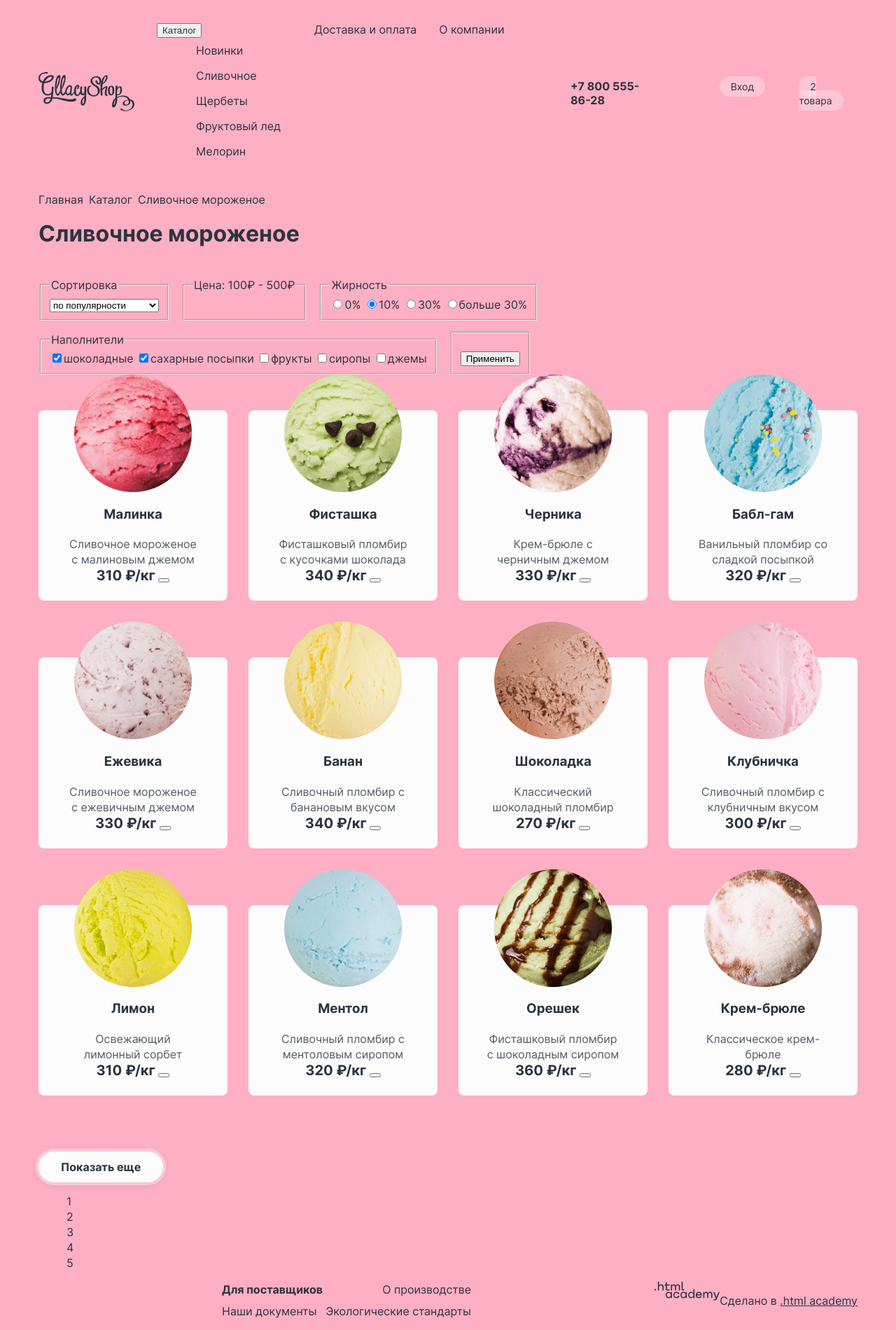
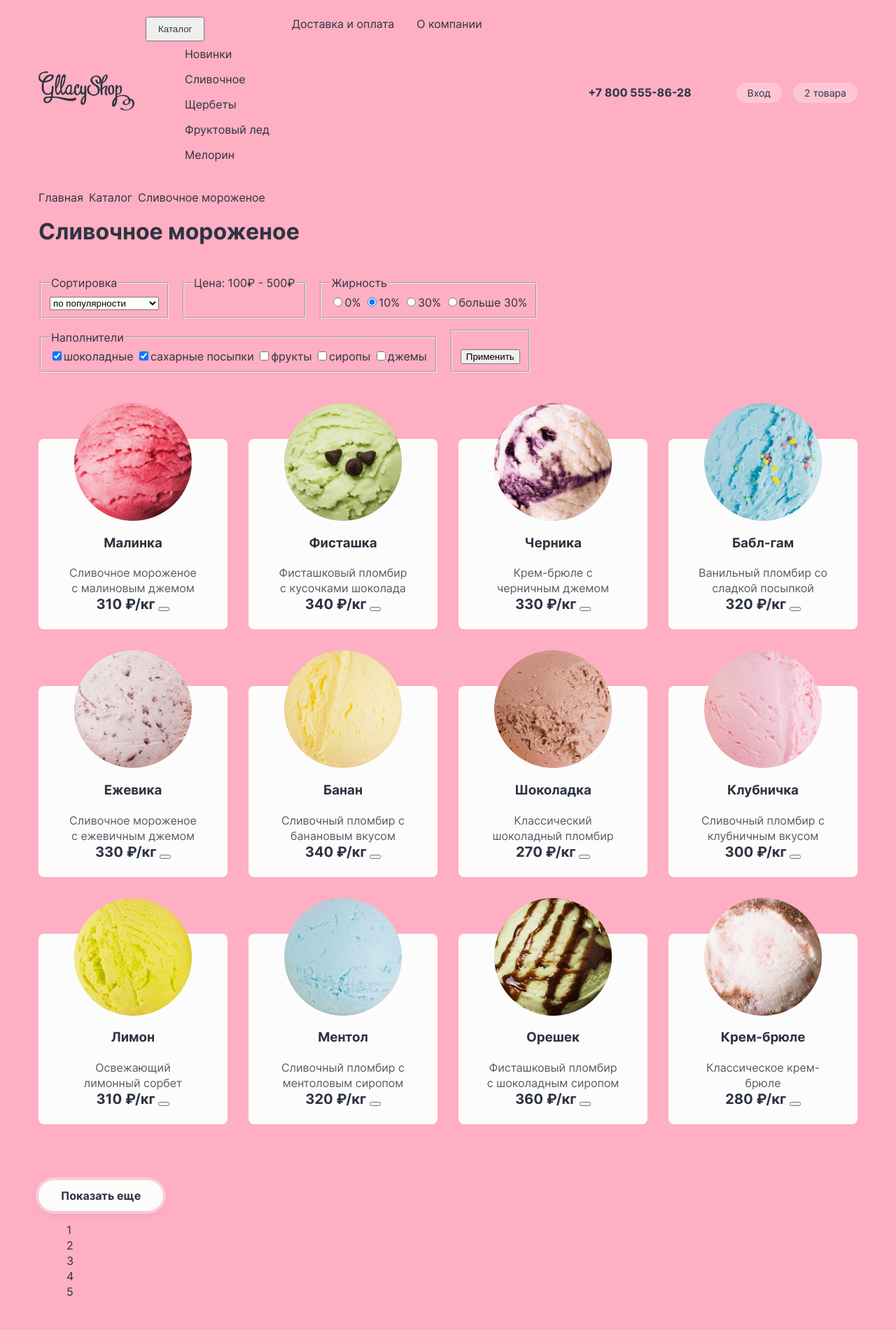
Before and after one commit to htmlacademy-htmlcss/2406519-gllacy-1, a plain HTML site: page catalog-creamy.html in a window 1280 px wide. Shown: the top 1900 px of the page at 70% size. Drawn offline with Linux system fonts and the light colour scheme.

Commit message:
Микросетки на флексах для всех страниц

```diff
--- a/catalog-creamy.html
+++ b/catalog-creamy.html
@@ -12,7 +12,7 @@
       <nav class="navigation">
         <a href="index.html"><img class="logo" src="images/logos/logo.svg" width="137" height="56" alt="Глейси"></a>
         <ul class="navigation-list">
-          <li class="navigation-item">
+          <li>
             <button class="navigation-link" type="button">Каталог</button>
             <ul>
               <li class="popover-item">
@@ -37,31 +37,31 @@
             </ul>
           </li>
 
-          <li class="navigation-item">
+          <li>
             <a class="navigation-link" href="#">Доставка и оплата</a>
           </li>
 
-          <li class="navigation-item">
+          <li>
             <a class="navigation-link" href="#">О компании</a>
           </li>
         </ul>
 
         <ul class="navigation-user">
-          <li class="navigation-item">
+          <li>
             <a class="phone" href="tel:+78005558628">+7 800 555-86-28</a>
           </li>
 
-          <li class="navigation-item">
+          <li>
             <a class="navigation-link" href="#">
               <span class="visually-hidden">Поиск</span>
             </a>
           </li>
 
-          <li class="navigation-item">
+          <li>
             <a class="navigation-link user-data" href="#">Вход</a>
           </li>
 
-          <li class="navigation-item">
+          <li>
             <a class="navigation-link user-data" href="#">
               <span class="visually-hidden">Корзина</span>
               2 товара
@@ -71,14 +71,12 @@
       </nav>
     </header>
     <main class="main-container">
-      <div class="breadcrumbs-link">
-        <ol class="breadcrumbs">
-          <li><a class="main-link" href="index.html">Главная</a></li>
-          <li><a class="main-link" href="#">Каталог</a></li>
-          <li><a class="main-link" href="catalog-creamy.html">Сливочное мороженое</a></li>
-        </ol>
-      </div>
-      <h1 class="breadcrumbs-title">Сливочное мороженое</h1>
+      <ol class="breadcrumbs">
+        <li><a class="breadcrumbs-link" href="index.html">Главная</a></li>
+        <li><a class="breadcrumbs-link" href="#">Каталог</a></li>
+        <li><a class="breadcrumbs-link" href="catalog-creamy.html">Сливочное мороженое</a></li>
+      </ol>
+      <h1 class="main-title">Сливочное мороженое</h1>
       <form class="filters" action="https://echo.htmlacademy.ru" method="get">
         <fieldset class="filters-set">
           <legend>Сортировка</legend>
@@ -290,7 +288,7 @@
           <a class="footer-link" href="#">Экологические стандарты</a>
         </li>
       </ul>
-      <div class="footer-owner">
+      <div>
         <a href="https://htmlacademy.ru/">
           <img src="images/logos/logo-htmlacademy.svg" width="93" height="27" alt=".htmlacademy">
         </a>
--- a/styles/styles.css
+++ b/styles/styles.css
@@ -60,8 +60,6 @@ body {
 /* HEADER */
 
 .page-header {
-  display: flex;
-  justify-content: space-between;
   line-height: 1.25;
 }
 
@@ -71,11 +69,8 @@ body {
   align-items: center;
 }
 
-.navigation-item {
+.navigation-link {
   padding: 8px 16px;
-}
-
-.navigation-link {
   text-align: center;
   text-decoration: none;
   color: inherit;
@@ -94,7 +89,8 @@ body {
 
 .navigation-user {
   display: flex;
-  /* flex-wrap: nowrap; */
+  flex-wrap: wrap;
+  justify-content: flex-end;
   width: 431px;
   margin-left: auto;
   padding: 0;
@@ -102,12 +98,19 @@ body {
   gap: 16px;
 }
 
+.navigation-list {
+  display: flex;
+  flex-wrap: wrap;
+  width: 575px;
+  margin: 0;
+  padding: 0;
+  list-style: none;
+}
+
 .phone {
-  width: 148px;
   font-weight: 700;
   text-decoration: none;
   color: inherit;
-  gap: 16px;
 }
 
 .user-data {
@@ -121,6 +124,7 @@ body {
   display: flex;
   flex-wrap: wrap;
   gap: 16px;
+  margin-bottom: 44px;
 }
 
 .filters-submit {
@@ -134,10 +138,6 @@ body {
 
 /* MAIN */
 
-.breadcrumbs-link {
-  display: flex;
-}
-
 .breadcrumbs {
   display: flex;
   list-style: none;
@@ -146,7 +146,7 @@ body {
   gap: 8px;
 }
 
-.breadcrumbs-title {
+.main-title {
   margin: 0;
   margin-bottom: 40px;
   padding: 0;
@@ -370,16 +370,7 @@ body {
   color: inherit;
 }
 
-.navigation-list {
-  display: flex;
-  width: 575px;
-  margin: 0;
-  padding: 0;
-  list-style: none;
-}
-
-
-.main-link {
+.breadcrumbs-link {
   text-decoration: none;
   color: inherit;
 }
@@ -390,6 +381,8 @@ body {
 .page-footer {
   display: flex;
   justify-content: space-between;
+  padding: 48px;
+  gap: 40px;
 }
 
 .page-footer a {
@@ -406,6 +399,8 @@ body {
 }
 
 .social-list {
+  display: flex;
+  flex-wrap: wrap;
   margin: 0;
   padding: 0;
   list-style: none;
@@ -413,24 +408,19 @@ body {
 }
 
 .footer-about-list {
-  display: flex;
-  flex-wrap: wrap;
-  justify-content: space-between;
-  width: 356px;
+  display: grid;
+  grid-template-columns: auto auto;
+  align-content: start;
   margin: 0;
   padding: 0;
   list-style: none;
-  gap: 8px 8px;
-}
-
-.footer-owner {
-  display: flex;
-  justify-content: center;
-  /* align-items: stretch; */
-  flex-wrap: wrap;
-  align-content: space-between;
+  gap: 8px 24px;
 }
 
 .footer-link {
   text-decoration: none;
 }
+
+.about-text {
+  margin: 0;
+}
```
Also changed, not shown: index.html (+9 -12 lines).
